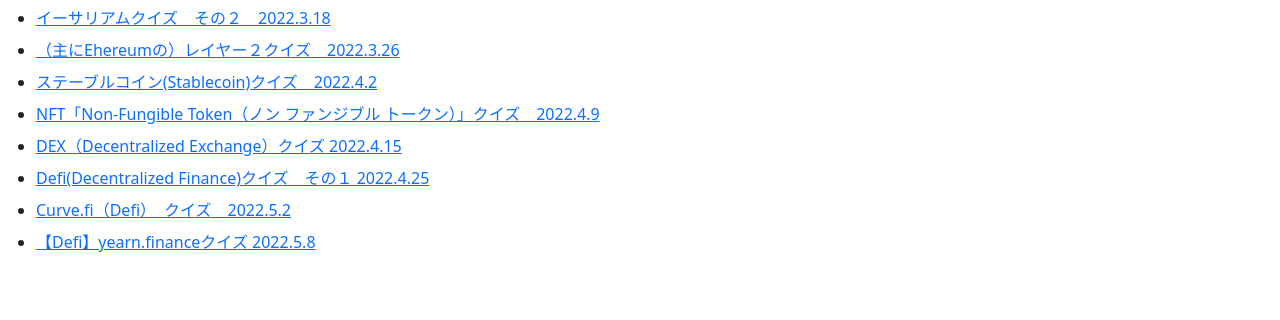
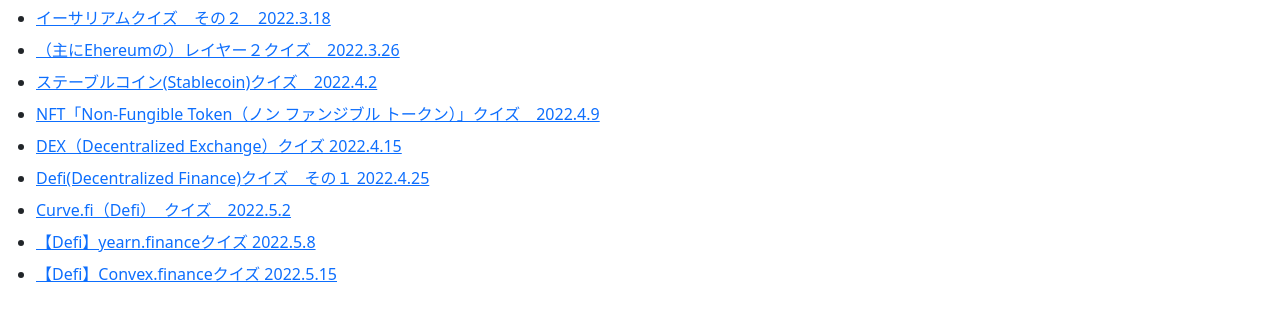
Before and after one commit to hideo18/cryptopquiz, a plain HTML site: page index.html in a window 1280 px wide. Shown: the part 322-642 px from the top of the page. Drawn offline with nearby package versions, Linux system fonts and the light colour scheme.

Commit message:
Update index.html

```diff
--- a/index.html
+++ b/index.html
@@ -58,7 +58,9 @@
             <li class="mt-2 mb-2">
                 <a href="https://docs.google.com/forms/d/e/1FAIpQLSeklgEkU9fFUz-xjOIWhKZ68Tphewywb0Ta7GCsNK7ueXFmKg/viewform?usp=sf_link">【Defi】yearn.financeクイズ 2022.5.8</a>
             </li>
-
+            <li class="mt-2 mb-2">
+                <a href="https://docs.google.com/forms/d/e/1FAIpQLSciskahzntb8NfoPuoMSjIQe4UjgrvRU7_lXbWZHCWsyrFvSw/viewform?usp=sf_link">【Defi】Convex.financeクイズ 2022.5.15</a>
+            </li>
         </ul>
     </div>
 </body>
```
